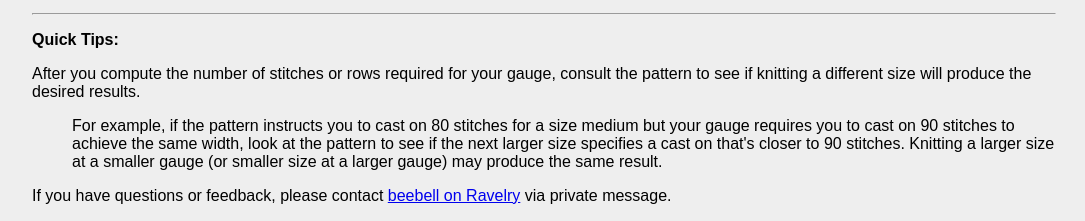
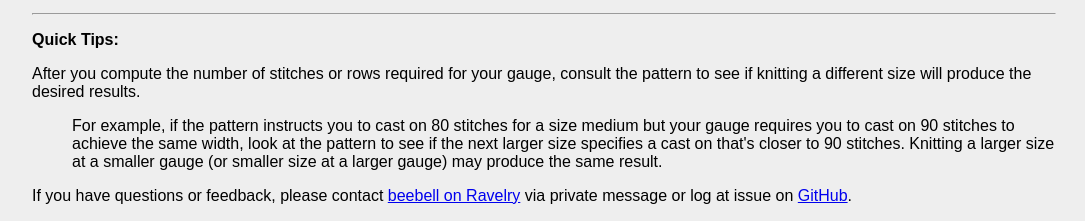
Before and after one commit to brendabell/knittingtools, a Python web app: template templates/calculator.html in a window 1280 px wide. Shown: the part 1292-1513 px from the top of the page, without its empty margins (96-1181 px from the left). Run offline with Jinja, Linux system fonts and the light colour scheme; the template is opened without the code that fills it, so the values that code supplies are empty.

Commit message:
Added link to GitHub issues

```diff
--- a/templates/calculator.html
+++ b/templates/calculator.html
@@ -198,7 +198,7 @@
 		<p>After you compute the number of stitches or rows required for your gauge, consult the pattern to see if knitting a different size will produce the desired results.
 		<p style="margin-left: 40px">For example, if the pattern instructs you to cast on 80 stitches for a size medium but your gauge requires you to cast on 90 stitches to achieve the same width, look at the pattern to see if the next larger size specifies a cast on that's closer to 90 stitches. Knitting a larger size at a smaller gauge (or smaller size at a larger gauge) may produce the same result.
 
-		<p>If you have questions or feedback, please contact <a href="http://www.ravelry.com/people/beebell">beebell on Ravelry</a> via private message.</p>
+		<p>If you have questions or feedback, please contact <a href="http://www.ravelry.com/people/beebell">beebell on Ravelry</a> via private message or log at issue on <a href="https://github.com/brendabell/knittingtools/issues">GitHub</a>.</p>
 
 	</body>
 </html>
--- a/templates/pcgenerator.html
+++ b/templates/pcgenerator.html
@@ -131,7 +131,7 @@
 
 		<p>This program has only been tested using Sure Cuts A Lot on a Pazzles Creative Mighty. YMMV!
 
-		<p>If you have questions or feedback, please contact <a href="http://www.ravelry.com/people/beebell">beebell on Ravelry</a> via private message.</p>
+		<p>If you have questions or feedback, please contact <a href="http://www.ravelry.com/people/beebell">beebell on Ravelry</a> via private message or log at issue on <a href="https://github.com/brendabell/knittingtools/issues">GitHub</a>.</p>
 
 	</body>
 </html>
```
